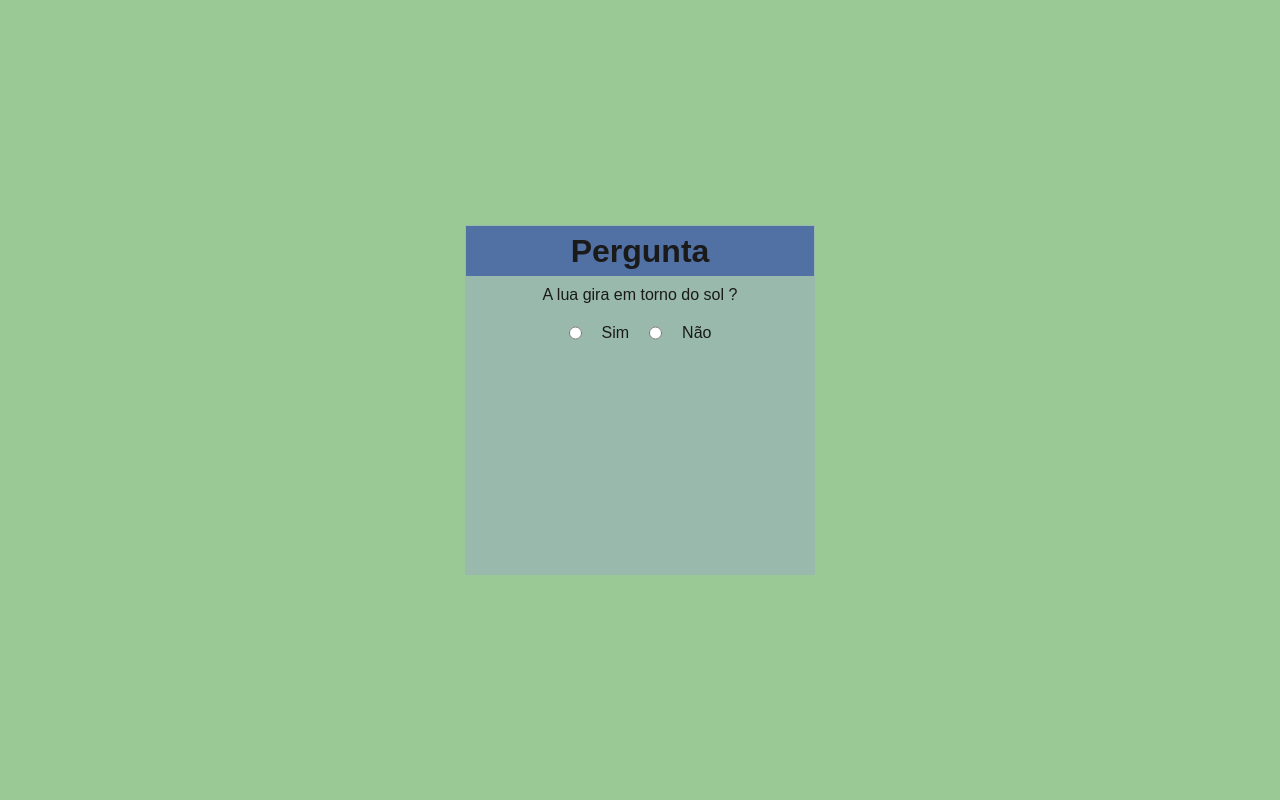
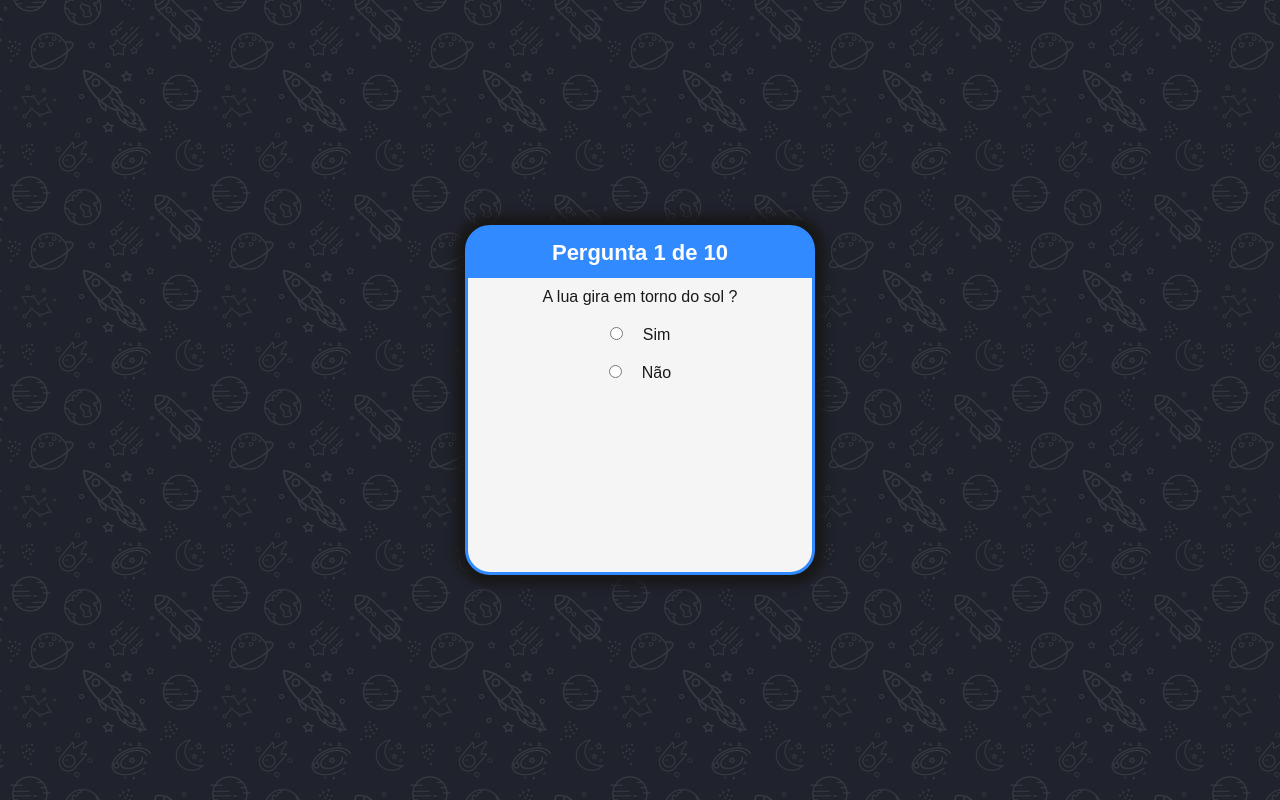
Before and after one commit to WellingtonFR/reactTypescriptProject, a Next.js app: page / in a window 1280 px wide. Built offline with nearby package versions, Linux system fonts and the light colour scheme.

Commit message:
Melhoria na parte visual

```diff
--- a/app/card.module.css
+++ b/app/card.module.css
@@ -1,17 +1,22 @@
 .card {
   width: 350px;
   height: 350px;
-  border: 1px solid var(--secondary);
-  background-color: var(--secondary);
+  background-color: #f5f5f5;
   margin: 0 auto;
+  border-radius: 25px;
+  box-shadow: 0px 0px 10px 10px #181818;
+  border: 3px solid var(--alternative-1);
 }
 
 .header {
-  width: 100%;
+  font-size: 22px;
+  font-weight: bold;
+  color: var(--text-white);
   height: 50px;
   line-height: 50px;
   background-color: var(--alternative-1);
   text-align: center;
+  border-radius: 18px 18px 0px 0px;
 }
 
 .question {
@@ -21,7 +26,9 @@
 
 .form {
   display: flex;
+  flex-direction: column;
   justify-content: center;
+  align-items: center;
 }
 
 .form input,
@@ -29,3 +36,8 @@
   display: inline-block;
   margin: 10px;
 }
+
+.form .answer {
+  width: 100%;
+  text-align: center;
+}
--- a/app/global.css
+++ b/app/global.css
@@ -1,11 +1,12 @@
 :root {
   --primary: #9bc995ff;
   --secondary: #98b9abff;
-  --alternative-1: #5171a5ff;
+  --alternative-1: rgb(49, 138, 255);
   --alternative-2: #3f3047ff;
-  --alternative--3: #eef36aff;
+  --alternative-3: #eef36aff;
   --text-white: #ffffff;
   --text-black: #1a1a1a;
+  --background:#353535;
 }
 
 /*Reset*/
@@ -31,4 +32,7 @@ body {
   flex-direction: column;
   align-items: center;
   justify-content: center;
+  background-color: var(--background);
+  background-image: url("./space_pattern.jpg");
+  background-repeat: repeat;
 }
--- a/app/page.tsx
+++ b/app/page.tsx
@@ -3,14 +3,25 @@ import cardStyle from "./card.module.css";
 export default function Page() {
   return (
     <div className={cardStyle.card}>
-      <h1 className={cardStyle.header}>Pergunta</h1>
+
+      <div className={cardStyle.header}>Pergunta 1 de 10</div>
+
       <p className={cardStyle.question}>A lua gira em torno do sol ?</p>
+
       <form className={cardStyle.form}>
+
+        <div className={cardStyle.answer}>
         <input type="radio" value="sim" id="sim" name="question" />
         <label htmlFor="sim">Sim</label>
+        </div>
+
+        <div className={cardStyle.answer}>
         <input type="radio" value="nao" id="nao" name="question" />
         <label htmlFor="nao">Não</label>
+        </div>
+
       </form>
+
     </div>
   );
 }
```
Also changed, not shown: app/space_pattern.jpg (added).
